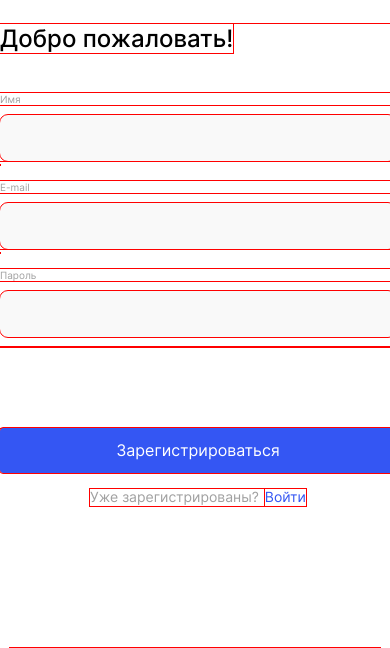
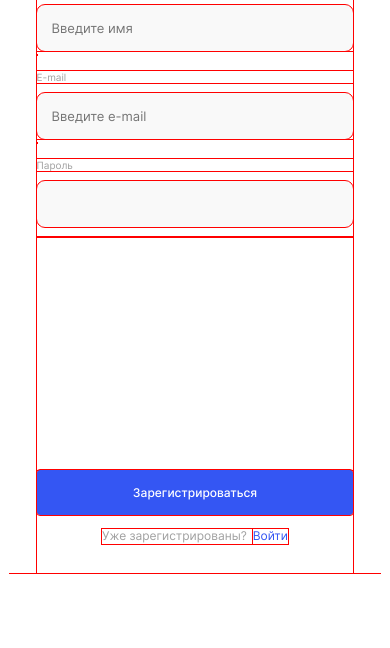
Before and after one commit to MorozovaWorld/movies-explorer-frontend, a React app: page /signup in a window 390 px wide. Shown: the part 270-918 px from the top of the page. After the commit the page ends 844 px from the top, so only its background shows below. Built offline with nearby package versions, Linux system fonts and the light colour scheme.

Commit message:
feat: adoptive layout for register and login

```diff
--- a/src/components/App/App.js
+++ b/src/components/App/App.js
@@ -1,5 +1,5 @@
 import React, { useState, useEffect } from 'react';
-import { Route, Switch } from 'react-router-dom';
+import { Route, Switch, withRouter } from 'react-router-dom';
 
 import Header from '../Header/Header.js';
 import Footer from '../Footer/Footer.js';
@@ -11,7 +11,7 @@ import Movies from '../Movies/Movies.js';
 import Profile from '../Profile/Profile.js';
 import MobileNavigation from '../MobileNavigation/MobileNavigation.js'
 
-function App() {
+function App( {location} ) {
   const [width, setWidth] = useState(window.innerWidth);
   const [isMobileNavigationOpen, setMobileNavigationOpen] = useState(false);
   const [isMobileLayout, setMobileLayout] = useState(false);
@@ -46,11 +46,14 @@ function App() {
   return (
       <div className="body">
         <div className="page">
-          <Header
+          {
+            location.pathname !== '/signin' && location.pathname !== '/signup' ?
+            <Header
             onBurgerMenuClick={toggleBurgerMenuOpen}
             isMobileNavigationOpen={isMobileNavigationOpen}
             isMobile={isMobileLayout}
-          />
+          /> : null
+          }
           <Switch>
             <Route exact path="/">
               <Main />
@@ -82,4 +85,4 @@ function App() {
   )
 }
 
-export default App;
+export default withRouter(App);
--- a/src/components/FormPage/FormPage.css
+++ b/src/components/FormPage/FormPage.css
@@ -7,13 +7,6 @@
   box-sizing: border-box;
   height: 100vh;
   padding: 70px 0;
-}
-
-.formPage__container {
-  height: 560px;
-  display: flex;
-  flex-direction: column;
-  justify-content: space-between;
 }
 
 .formPage__logo {
@@ -44,6 +37,9 @@
   color: #FFF;
   border: none;
   padding: 0;
+  font-size: 14px;
+  font-weight: 500;
+  line-height: 1.21;
   margin: 0 0 16px;
   cursor: pointer;
 }
@@ -92,8 +88,11 @@
   min-height: 46px;
   width: 100%;
   border-radius: 8px;
+  font-size: 13px;
+  line-height: 1.23;
+  padding: 0 15px;
+  box-sizing: border-box;
   border: none;
-  padding: 0;
   background-color: #F9F9F9;
 }
 
@@ -106,3 +105,38 @@
   text-align: left;
   color: #FF3055;
 }
+
+
+@media screen and (max-width: 430px) {
+  .formPage {
+    min-width: 81.25%;
+    padding: 56px 0 30px;
+    align-items: center;
+  }
+
+  .formPage__fieldset {
+    flex-grow: 1;
+  }
+
+  .formPage__logo {
+    margin-bottom: 50px;
+  }
+
+  .formPage__title {
+    text-align: center;
+    margin-bottom: 80px;
+  }
+
+  .formPage__button-submit {
+    font-size: 12px;
+    margin-bottom: 14px;
+  }
+
+  .formPage__bottomText {
+    font-size: 12px;
+  }
+
+  .formPage__link {
+    font-size: 12px;
+  }
+}
--- a/src/components/Login/Login.js
+++ b/src/components/Login/Login.js
@@ -20,12 +20,12 @@ function Login() {
   return (
     <FormPage title='Рады видеть!' btnText="Войти" linkText="Регистрация" linkReason="Ещё не зарегистрированы?" linkUrl="/signup">
       <div className="formPage__input-container">
-        <label for="user-email" className="formPage__input-label">E-mail</label>
+        <label htmlFor="user-email" className="formPage__input-label">E-mail</label>
         <input type="email" onChange={handleChange} name='email' value={userData.email} id="user-email" className="formPage__input-text" autoComplete='off' required />
         <span id="email-error" className="formPage__input-error"></span>
       </div>
       <div className="formPage__input-container">
-        <label for="user-password" className="formPage__input-label">Пароль</label>
+        <label htmlFor="user-password" className="formPage__input-label">Пароль</label>
         <input type="password" onChange={handleChange} name='password' value={userData.password} autoComplete='off' id="user-password" className="formPage__input-text" required />
         <FormSubmitErr errText=''></FormSubmitErr>
       </div>
--- a/src/components/Register/Register.js
+++ b/src/components/Register/Register.js
@@ -21,17 +21,17 @@ function Register() {
   return (
     <FormPage title='Добро пожаловать!' btnText="Зарегистрироваться" linkText="Войти" linkReason="Уже зарегистрированы?" linkUrl="/signin">
       <div className="formPage__input-container">
-        <label for="user-name" className="formPage__input-label">Имя</label>
-        <input type="text" onChange={handleChange} name='name' value={userData.name} id="user-name" className="formPage__input-text" autoComplete='off' required />
+        <label htmlFor="user-name" className="formPage__input-label">Имя</label>
+        <input type="text" onChange={handleChange} name='name' value={userData.name} id="user-name" className="formPage__input-text" placeholder="Введите имя" autoComplete='off' required />
         <span id="name-error" className="formPage__input-error"></span>
       </div>
       <div className="formPage__input-container">
-        <label for="user-email" className="formPage__input-label">E-mail</label>
-        <input type="email" onChange={handleChange} name='email' value={userData.email} id="user-email" className="formPage__input-text" autoComplete='off' required />
+        <label htmlFor="user-email" className="formPage__input-label">E-mail</label>
+        <input type="email" onChange={handleChange} placeholder="Введите e-mail" name='email' value={userData.email} id="user-email" className="formPage__input-text" autoComplete='off' required />
         <span id="email-error" className="formPage__input-error"></span>
       </div>
       <div className="formPage__input-container">
-        <label for="user-password" className="formPage__input-label">Пароль</label>
+        <label htmlFor="user-password" className="formPage__input-label">Пароль</label>
         <input type="password" onChange={handleChange} name='password' value={userData.password} autoComplete='off' id="user-password" className="formPage__input-text" required />
         <FormSubmitErr errText=''></FormSubmitErr>
       </div>
```
